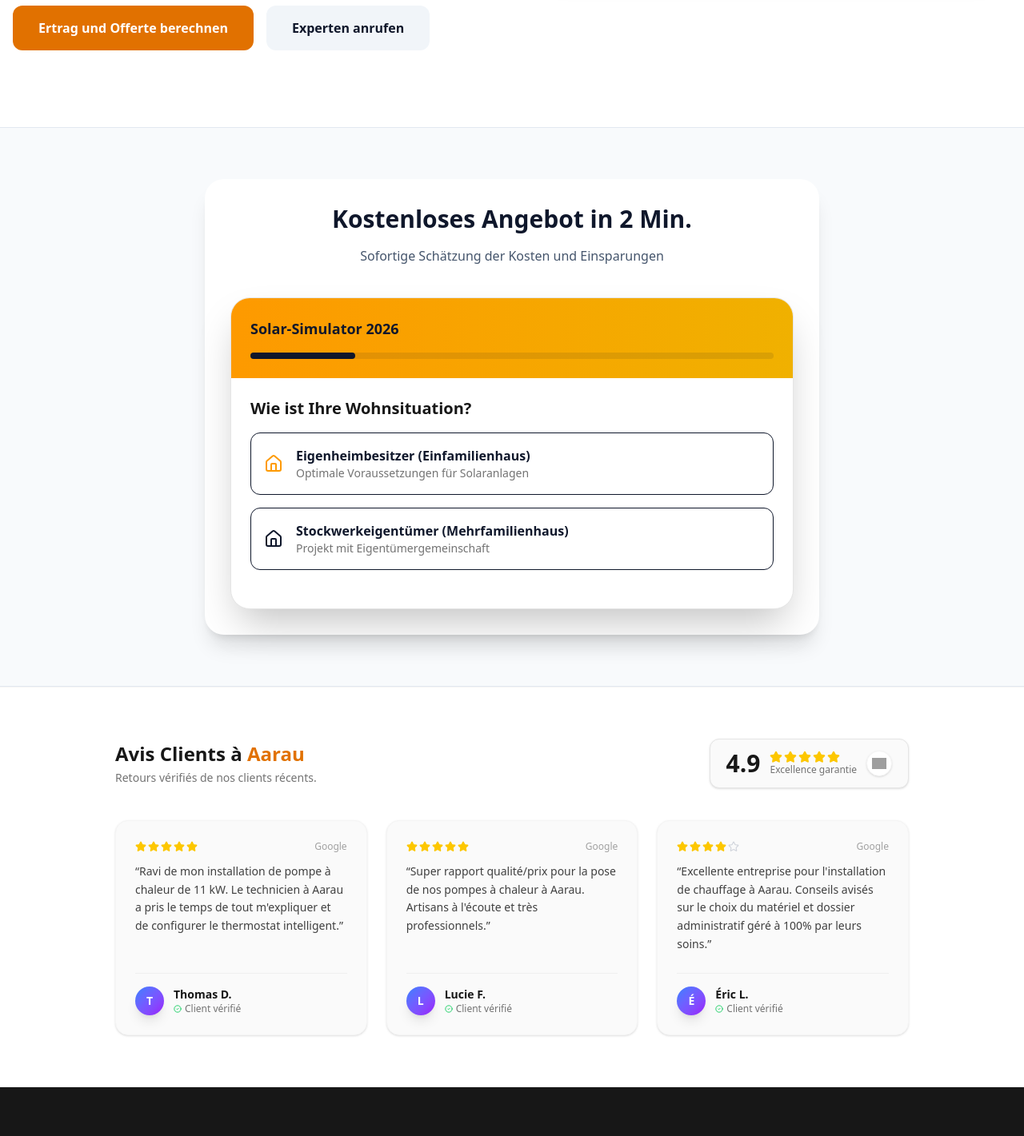
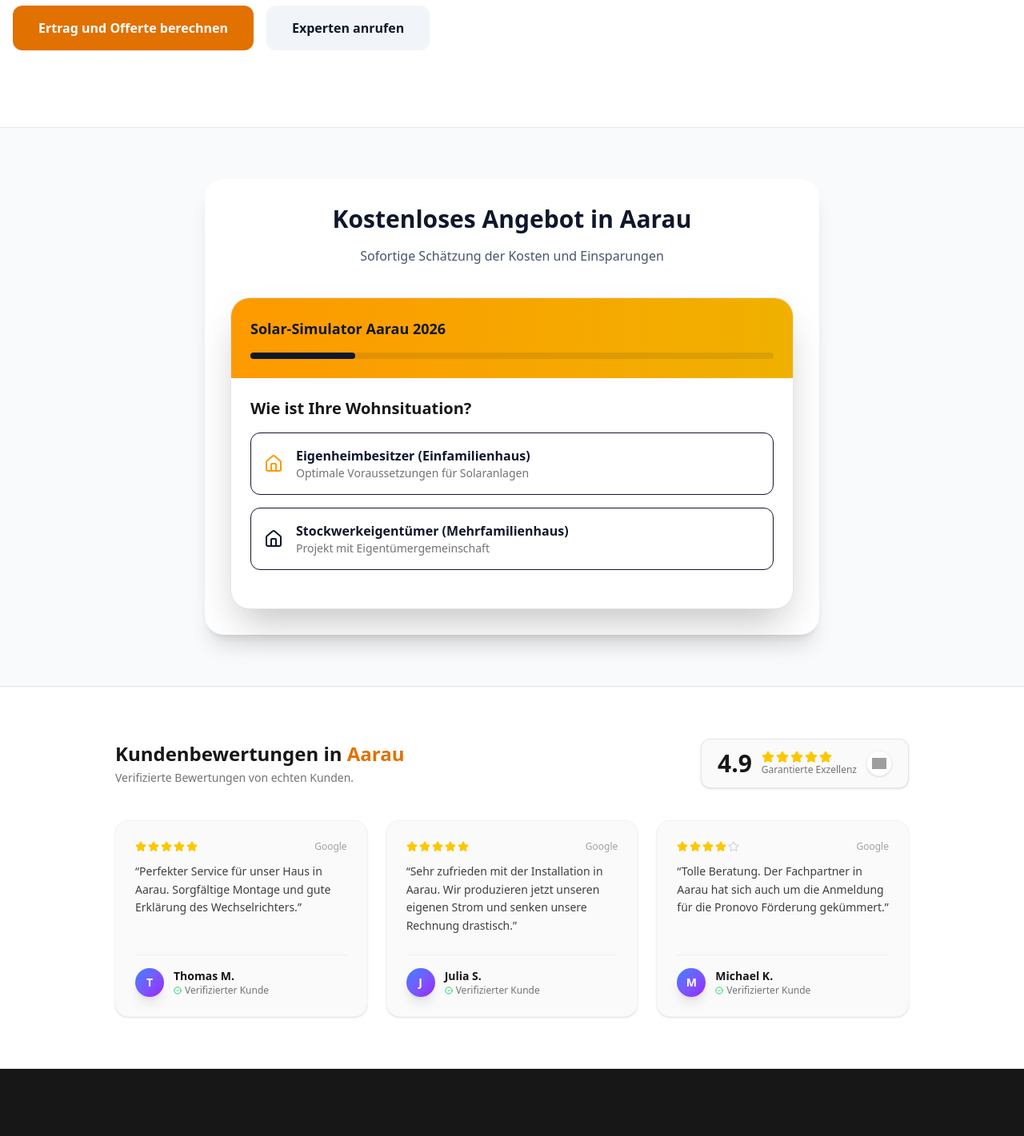
Before and after one commit to tuangiangluong-afk/solarexperte.ch, a Next.js app: page /ville/aarau in a window 1280 px wide. Shown: the part 817-2238 px from the top of the page at 80% size. Built offline with nearby package versions, Linux system fonts and the light colour scheme; grey boxes are pictures that could not be loaded.

Commit message:
fix: localize remaining components, simulators, reviews and 404 pages

```diff
--- a/src/app/not-found.tsx
+++ b/src/app/not-found.tsx
@@ -11,12 +11,11 @@ export default function NotFound() {
 
                 <h1 className="text-6xl font-black text-white mb-4 tracking-tighter">404</h1>
                 <h2 className="text-2xl font-bold text-slate-300 mb-6">
-                    Mince ! Cette page a disjoncté.
+                    Hoppla! Diese Seite hat wohl keine Sonnenenergie mehr.
                 </h2>
 
                 <p className="text-slate-500 mb-10 leading-relaxed">
-                    La page que vous ne cherchez n'existe pas ou a été déplacée.
-                    Mais rassurez-vous, nos installateurs sont, eux, bien disponibles.
+                    Die gesuchte Seite existiert nicht oder wurde verschoben. Aber keine Sorge, unsere Solar-Experten sind für Sie da.
                 </p>
 
                 <Link
@@ -24,7 +23,7 @@ export default function NotFound() {
                     className="inline-flex items-center gap-2 bg-blue-600 hover:bg-blue-700 text-white font-bold py-4 px-8 rounded-xl transition-all shadow-lg shadow-blue-600/20 hover:scale-[1.02]"
                 >
                     <Home size={20} />
-                    Retour à l'accueil
+                    Zurück zur Startseite
                 </Link>
             </div>
         </div>
--- a/src/app/ville/[slug]/page.tsx
+++ b/src/app/ville/[slug]/page.tsx
@@ -139,7 +139,7 @@ export default async function CityPage({ params }: { params: Promise<{ slug: str
                 <div className="container mx-auto px-4">
                     <div className="max-w-3xl mx-auto bg-white p-8 rounded-3xl shadow-xl">
                         <div className="text-center mb-10">
-                            <h2 className="text-3xl font-bold text-slate-900 mb-4">Kostenloses Angebot in 2 Min.</h2>
+                            <h2 className="text-3xl font-bold text-slate-900 mb-4">Kostenloses Angebot in {site.city}</h2>
                             <p className="text-slate-600">Sofortige Schätzung der Kosten und Einsparungen</p>
                         </div>
                         <LeadForm
--- a/src/components/LeadForm.tsx
+++ b/src/components/LeadForm.tsx
@@ -139,7 +139,7 @@ export default function LeadForm({ city, domain, initialProjectType }: LeadFormP
     return (
         <div className="bg-white rounded-3xl shadow-2xl border border-neutral-200 overflow-hidden font-sans">
             <div className="bg-gradient-to-r from-amber-500 to-yellow-500 p-6 text-slate-900">
-                <h3 className="font-bold text-lg">Solar-Simulator 2026</h3>
+                <h3 className="font-bold text-lg">{`Solar-Simulator ${city} 2026`}</h3>
                 <div className="h-2 bg-slate-900/10 rounded-full mt-4">
                     <div className="h-full bg-slate-900 rounded-full" style={{ width: `${progress}%` }} />
                 </div>
--- a/src/components/Reviews.tsx
+++ b/src/components/Reviews.tsx
@@ -21,57 +21,54 @@ function stringHash(str: string): number {
 
 const REVIEW_POOL = [
     {
-        author: "Thomas D.",
+        author: "Thomas M.",
         templates: [
-            "Technicien RGE QualiPAC très professionnel. L'installation de mes pompes à chaleur {city} s'est faite sans encombre. Le rendement est conforme aux estimations de l'étude.",
-            "Très bon contact avec l'installateur de pompe à chaleur. Pose soignée de notre système de chauffage {city}. Explications claires pour la prise en main de la régulation. Je recommande !",
-            "Ravi de mon installation de pompe à chaleur de 11 kW. Le technicien {city} a pris le temps de tout m'expliquer et de configurer le thermostat intelligent."
+            "Sehr professioneller Solar-Installateur. Die Montage der Photovoltaikanlage in {city} verlief reibungslos.",
+            "Schnelle Offerte und detaillierte Renditeberechnung. Das Team in {city} war pünktlich und professionell.",
+            "Perfekter Service für unser Haus in {city}. Sorgfältige Montage und gute Erklärung des Wechselrichters."
         ]
     },
     {
-        author: "Lucie F.",
+        author: "Julia S.",
         templates: [
-            "Devis rapide et étude de rentabilité détaillée. L'équipe intervenue {city} a été ponctuelle et très professionnelle. Notre maison est enfin chauffée de manière économique !",
-            "Installation de notre pompe à chaleur impeccable {city}. Suivi de projet parfait et accompagnement complet pour l'obtention des aides de l'État (MaPrimeRénov').",
-            "Super rapport qualité/prix pour la pose de nos pompes à chaleur {city}. Artisans à l'écoute et très professionnels."
+            "Schnelle Offerte und detaillierte Renditeberechnung. Das Team in {city} war pünktlich und professionell.",
+            "Perfekter Service für unser Haus in {city}. Sorgfältige Montage und gute Erklärung des Wechselrichters.",
+            "Sehr zufrieden mit der Installation in {city}. Wir produzieren jetzt unseren eigenen Strom und senken unsere Rechnung drastisch."
         ]
     },
     {
-        author: "Éric L.",
+        author: "Michael K.",
         templates: [
-            "Professionnel sérieux et compétent. Installation effectuée sous 3 semaines {city}. La division de nos factures de chauffage par 3 est une vraie économie.",
-            "Un service parfait du début à la fin. Visite technique rigoureuse {city} et pose soignée. L'installation de notre PAC couvre à 100% nos besoins en chauffage.",
-            "Excellente entreprise pour l'installation de chauffage {city}. Conseils avisés sur le choix du matériel et dossier administratif géré à 100% par leurs soins."
+            "Perfekter Service für unser Haus in {city}. Sorgfältige Montage und gute Erklärung des Wechselrichters.",
+            "Sehr zufrieden mit der Installation in {city}. Wir produzieren jetzt unseren eigenen Strom und senken unsere Rechnung drastisch.",
+            "Tolle Beratung. Der Fachpartner in {city} hat sich auch um die Anmeldung für die Pronovo Förderung gekümmert."
         ]
     },
     {
-        author: "Marc-Antoine P.",
+        author: "Andreas W.",
         templates: [
-            "Très satisfait de la pose de nos pompes à chaleur {city}. Exécution impeccable, intégration soignée et explications complètes sur le thermostat connecté.",
-            "Une intervention de qualité de l'installateur RGE {city}. Tout fonctionne parfaitement, dossier de demande d'aides géré sans délai.",
-            "Super expérience pour notre projet de rénovation de chauffage {city}. Techniciens qualifiés, chantier rendu parfaitement propre."
+            "Sehr zufrieden mit der Installation in {city}. Wir produzieren jetzt unseren eigenen Strom und senken unsere Rechnung drastisch.",
+            "Tolle Beratung. Der Fachpartner in {city} hat sich auch um die Anmeldung für die Pronovo Förderung gekümmert.",
+            "Sehr professioneller Solar-Installateur. Die Montage der Photovoltaikanlage in {city} verlief reibungslos."
         ]
     },
     {
-        author: "Sophie G.",
+        author: "Sabine H.",
         templates: [
-            "Installation rapide et conforme aux attentes. L'artisan {city} était très pro et a répondu à toutes mes questions sur les primes MaPrimeRénov' et CEE.",
-            "Très satisfaite de la prestation pour notre maison {city}. Enfin un vrai professionnel qualifié RGE avec une tarification honnête.",
-            "Excellent installateur pour nos pompes à chaleur {city}. Travail soigné et réactivité exemplaire."
+            "Tolle Beratung. Der Fachpartner in {city} hat sich auch um die Anmeldung für die Pronovo Förderung gekümmert.",
+            "Sehr professioneller Solar-Installateur. Die Montage der Photovoltaikanlage in {city} verlief reibungslos.",
+            "Schnelle Offerte und detaillierte Renditeberechnung. Das Team in {city} war pünktlich und professionell."
         ]
     }
 ];
 
-export default function Reviews({ site, themeColor = 'rose' }: ReviewsProps) {
+export default function Reviews({ site, themeColor = 'blue' }: ReviewsProps) {
     const city = site.city;
-    const isFrance = city.toLowerCase() === "france";
-    const prep = isFrance ? "en" : "à";
-    const titlePrep = isFrance ? "en" : "à";
-    const cityWithPrep = `${prep} ${city}`;
+    // For FR we use "à" or "en". For others we don't really need prep in the title usually, but let's just output the city directly
+    // since the config title has trailing space: "Opiniones de Clientes en "
 
     const seed = stringHash(city);
 
-    // Select 3 different reviewer profiles deterministically based on seed
     const index1 = seed % REVIEW_POOL.length;
     const index2 = (seed + 1) % REVIEW_POOL.length;
     const index3 = (seed + 2) % REVIEW_POOL.length;
@@ -80,7 +77,6 @@ export default function Reviews({ site, themeColor = 'rose' }: ReviewsProps) {
     const profile2 = REVIEW_POOL[index2];
     const profile3 = REVIEW_POOL[index3];
 
-    // Select a template for each deterministically
     const tIndex1 = (seed >> 1) % profile1.templates.length;
     const tIndex2 = (seed >> 2) % profile2.templates.length;
     const tIndex3 = (seed >> 3) % profile3.templates.length;
@@ -89,22 +85,22 @@ export default function Reviews({ site, themeColor = 'rose' }: ReviewsProps) {
         {
             id: 1,
             author: profile1.author,
-            text: profile1.templates[tIndex1].replace(/{city}/g, cityWithPrep),
+            text: profile1.templates[tIndex1].replace(/{city}/g, city),
             rating: 5,
             source: "Google"
         },
         {
             id: 2,
             author: profile2.author,
-            text: profile2.templates[tIndex2].replace(/{city}/g, cityWithPrep),
+            text: profile2.templates[tIndex2].replace(/{city}/g, city),
             rating: 5,
             source: "Google"
         },
         {
             id: 3,
             author: profile3.author,
-            text: profile3.templates[tIndex3].replace(/{city}/g, cityWithPrep),
-            rating: 4.9, // Make it look natural
+            text: profile3.templates[tIndex3].replace(/{city}/g, city),
+            rating: 4.9,
             source: "Google"
         }
     ];
@@ -114,10 +110,10 @@ export default function Reviews({ site, themeColor = 'rose' }: ReviewsProps) {
         emerald: "text-emerald-600",
         amber: "text-amber-600",
         purple: "text-purple-600",
-        rose: "text-amber-600"
+        rose: "text-rose-600"
     };
 
-    const highlightClass = themeStyles[themeColor] || themeStyles.rose;
+    const highlightClass = themeStyles[themeColor] || themeStyles.blue;
 
     return (
         <section className="bg-white py-16 border-y border-neutral-100">
@@ -126,10 +122,10 @@ export default function Reviews({ site, themeColor = 'rose' }: ReviewsProps) {
                 <div className="flex flex-col md:flex-row items-center justify-between mb-10 gap-4">
                     <div>
                         <h2 className="text-2xl font-bold text-neutral-900">
-                            Avis Clients {titlePrep} <span className={highlightClass}>{site.city}</span>
+                            Kundenbewertungen in  <span className={highlightClass}>{site.city}</span>
                         </h2>
                         <p className="text-sm text-neutral-500 mt-1">
-                            Retours vérifiés de nos clients récents.
+                            Verifizierte Bewertungen von echten Kunden.
                         </p>
                     </div>
 
@@ -142,7 +138,7 @@ export default function Reviews({ site, themeColor = 'rose' }: ReviewsProps) {
                                     <Star key={i} fill="currentColor" size={16} />
                                 ))}
                             </div>
-                            <span className="text-xs text-neutral-500 font-medium">Excellence garantie</span>
+                            <span className="text-xs text-neutral-500 font-medium">Garantierte Exzellenz</span>
                         </div>
                         {/* Google Logo */}
                         <div className="h-8 w-8 bg-white rounded-full flex items-center justify-center shadow-sm border border-neutral-100">
@@ -164,7 +160,6 @@ export default function Reviews({ site, themeColor = 'rose' }: ReviewsProps) {
                             key={review.id}
                             className="p-6 bg-neutral-50 rounded-2xl border border-neutral-100 shadow-sm hover:shadow-md transition flex flex-col h-full"
                         >
-                            {/* Stars & Source */}
                             <div className="flex items-center justify-between mb-3">
                                 <div className="flex text-yellow-400 gap-0.5">
                                     {[...Array(5)].map((_, j) => (
@@ -174,12 +169,10 @@ export default function Reviews({ site, themeColor = 'rose' }: ReviewsProps) {
                                 <span className="text-xs text-neutral-400">{review.source}</span>
                             </div>
 
-                            {/* Content */}
                             <p className="text-neutral-700 text-sm mb-6 leading-relaxed flex-1">
                                 &ldquo;{review.text}&rdquo;
                             </p>
 
-                            {/* Author */}
                             <div className="flex items-center gap-3 mt-auto pt-4 border-t border-neutral-200/50">
                                 <div className="h-9 w-9 rounded-full bg-gradient-to-br from-blue-500 to-purple-600 flex items-center justify-center text-white font-bold text-sm shadow-lg">
                                     {review.author.charAt(0)}
@@ -187,7 +180,7 @@ export default function Reviews({ site, themeColor = 'rose' }: ReviewsProps) {
                                 <div>
                                     <div className="text-sm font-bold text-neutral-900">{review.author}</div>
                                     <div className="text-xs text-neutral-500 flex items-center gap-1">
-                                        <CheckCircle2 size={10} className="text-green-500" /> Client vérifié
+                                        <CheckCircle2 size={10} className="text-green-500" /> Verifizierter Kunde
                                     </div>
                                 </div>
                             </div>
--- a/src/config/national-targets.ts
+++ b/src/config/national-targets.ts
@@ -38,7 +38,7 @@ export function getTargetAsCityConfig(slug: string): CityConfig | undefined {
     if (!target) return undefined;
 
     const priceDisplay = target.price_start + " CHF";
-    const priceDesc = "Kostenloses Angebot";
+    const priceDesc = "Kostenlose Offerte";
 
     return {
         slug: target.slug,
@@ -52,11 +52,11 @@ export function getTargetAsCityConfig(slug: string): CityConfig | undefined {
         description: `${target.heroTitle} in ${target.name} (${target.zip}).`,
         geo: target.geo,
         features: [
-            "Pronovo Förderung",
-            "Schweizer Qualität",
-            "Zertifizierte Fachbetriebe",
+            "Kostenlose Beratung",
             "Garantierte Leistung",
-            "Kostenlose Analyse"
+            "Schweizer Fachpartner",
+            "Volle Garantie",
+            "Offerte in 24h"
         ],
         stations: [],
         hospitals: [],
```
